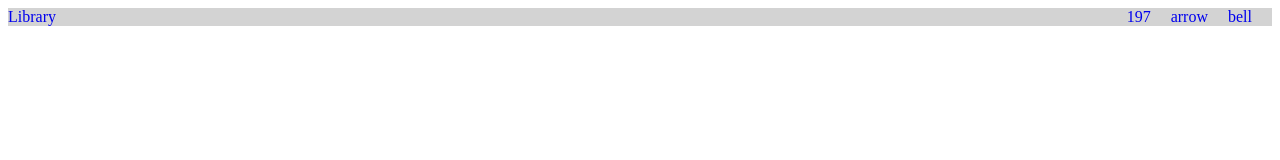
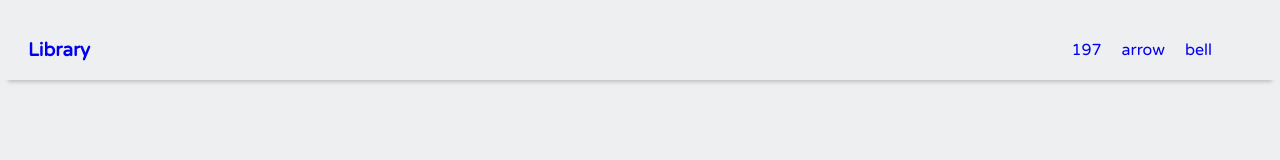
Before and after one commit to bborealis/treehouse_library, a plain HTML site: page index.html in a window 1280 px wide. Drawn offline with Linux system fonts and the light colour scheme.

Commit message:
add background color and shadow for nav bar

```diff
--- a/css/styles.css
+++ b/css/styles.css
@@ -9,14 +9,19 @@
 
 .nav ul ul li {
   padding-right : 20px;
+  /*margin-top: auto;
+  margin-bottom: auto;*/
 }
 
 .nav ul {
   list-style-type: none;
-  margin: 0;
+  margin: 20px;
   padding: 0;
   overflow: hidden;
-  background-color: lightgrey;
+}
+.nav {
+  box-shadow: 0 -4px 0px 4px #edeff0,0 2px 4px 0 rgba(0,0,0,0.2);
+
 }
 
 li a {
@@ -24,3 +29,11 @@ li a {
   text-decoration: none;
   text-align: center;
 }
+
+h1, h3, p, li  {
+  font-family: 'Varela Round', sans-serif;
+}
+
+body {
+  background : #edeff0;
+}
--- a/index.html
+++ b/index.html
@@ -4,13 +4,14 @@
     <meta charset="utf-8">
     <title>Treehouse Library</title>
     <link rel="stylesheet" href="css/styles.css" type="text/css">
+    <link href='https://fonts.googleapis.com/css?family=Varela+Round' rel='stylesheet' type='text/css'>
   </head>
   <body>
     <div id="container">
       <!-- Begin Navigation -->
       <div class="nav">
         <ul>
-          <li><a href="#">Library</a></li>
+          <li><a href="#"><h3>Library</h3></a></li>
           <ul>
             <li><a href="#">197<img src="" alt="" /></a></li>
             <li><a href="#">arrow<img src="" alt="" /></a></li>
```
